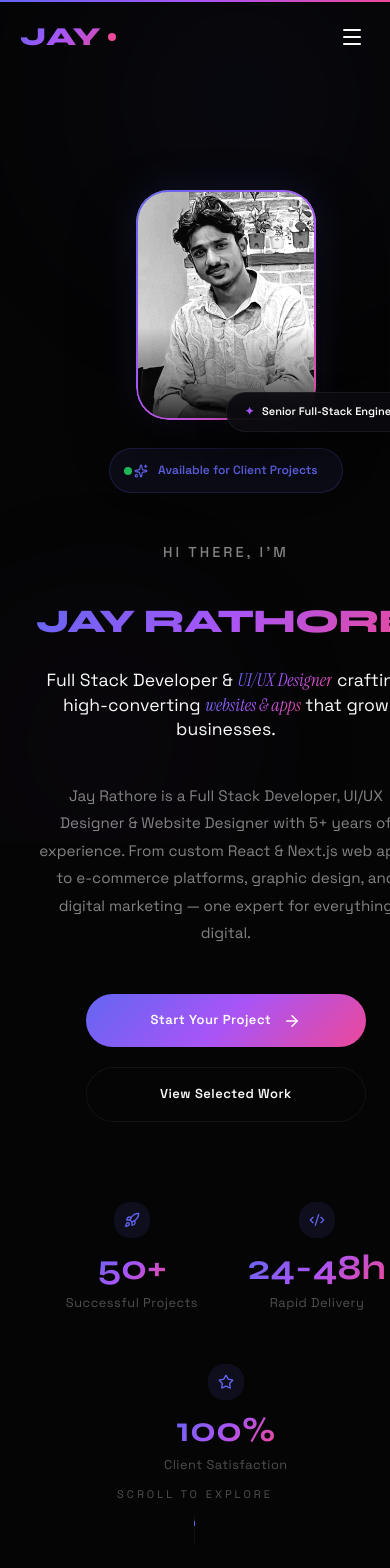
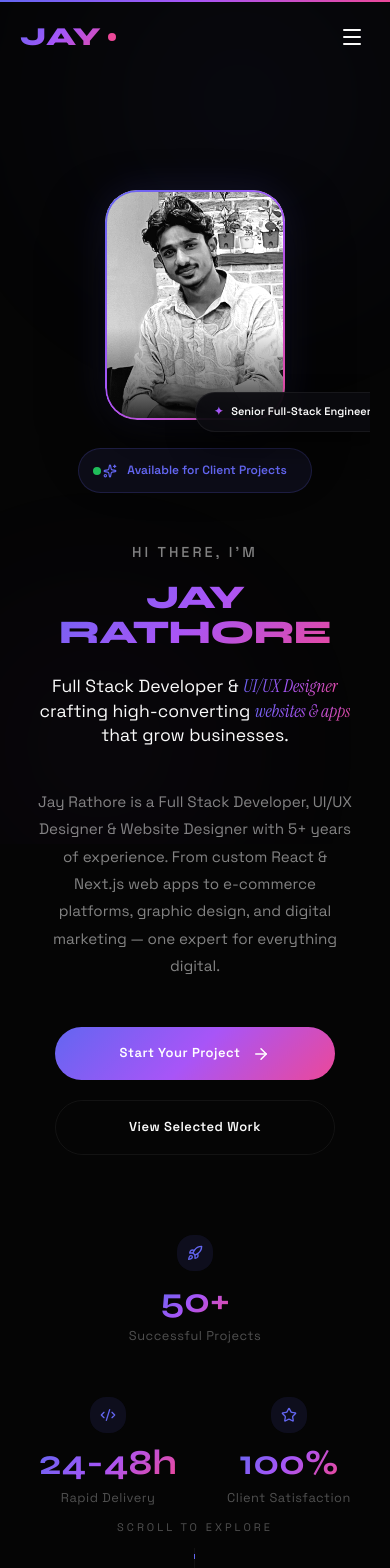
Before and after one commit to hashtag0012/portfolioofjay, a React (Vite) app: page / in a window 390 px wide. Shown: the top 1568 px of the page. Built offline with nearby package versions, Linux system fonts and the light colour scheme.

Commit message:
fix: Comprehensive mobile responsive overhaul — fix hero-name overflow, name-text wrapping, and add global overflow-x protection

```diff
--- a/src/components/styles.css
+++ b/src/components/styles.css
@@ -295,6 +295,13 @@
 
 .hero-inner {
   width: 100%;
+  overflow-x: hidden;
+}
+
+.hero-content {
+  text-align: left;
+  overflow-x: hidden;
+  max-width: 100%;
 }
 
 .hero-layout {
@@ -688,7 +695,8 @@
   }
 
   .hero-name {
-    font-size: clamp(3.5rem, 12vw, 5rem);
+    font-size: clamp(2.2rem, 9vw, 3.8rem);
+    line-height: 1.1;
   }
 
   .hero-badge {
@@ -763,7 +771,8 @@
   }
 
   .hero-name {
-    font-size: clamp(3rem, 14vw, 4.5rem);
+    font-size: clamp(2rem, 10vw, 3.2rem);
+    line-height: 1.1;
   }
 
   .hero-tagline {
@@ -844,16 +853,19 @@
 
 .hero-name {
   font-family: 'Syne', sans-serif;
-  font-size: clamp(4rem, 15vw, 12rem);
+  font-size: clamp(2.5rem, 8vw, 12rem);
   font-weight: 800;
   line-height: 1;
   letter-spacing: -0.02em;
   margin-bottom: 24px;
+  overflow-wrap: break-word;
+  word-break: break-word;
 }
 
 .name-text {
   display: inline-block;
-  white-space: nowrap;
+  white-space: normal;
+  word-break: normal;
   background: var(--gradient-main);
   -webkit-background-clip: text;
   -webkit-text-fill-color: transparent;
--- a/src/index.css
+++ b/src/index.css
@@ -8,6 +8,7 @@
 
 html {
   scroll-behavior: smooth;
+  overflow-x: hidden;
 }
 
 body {
```
